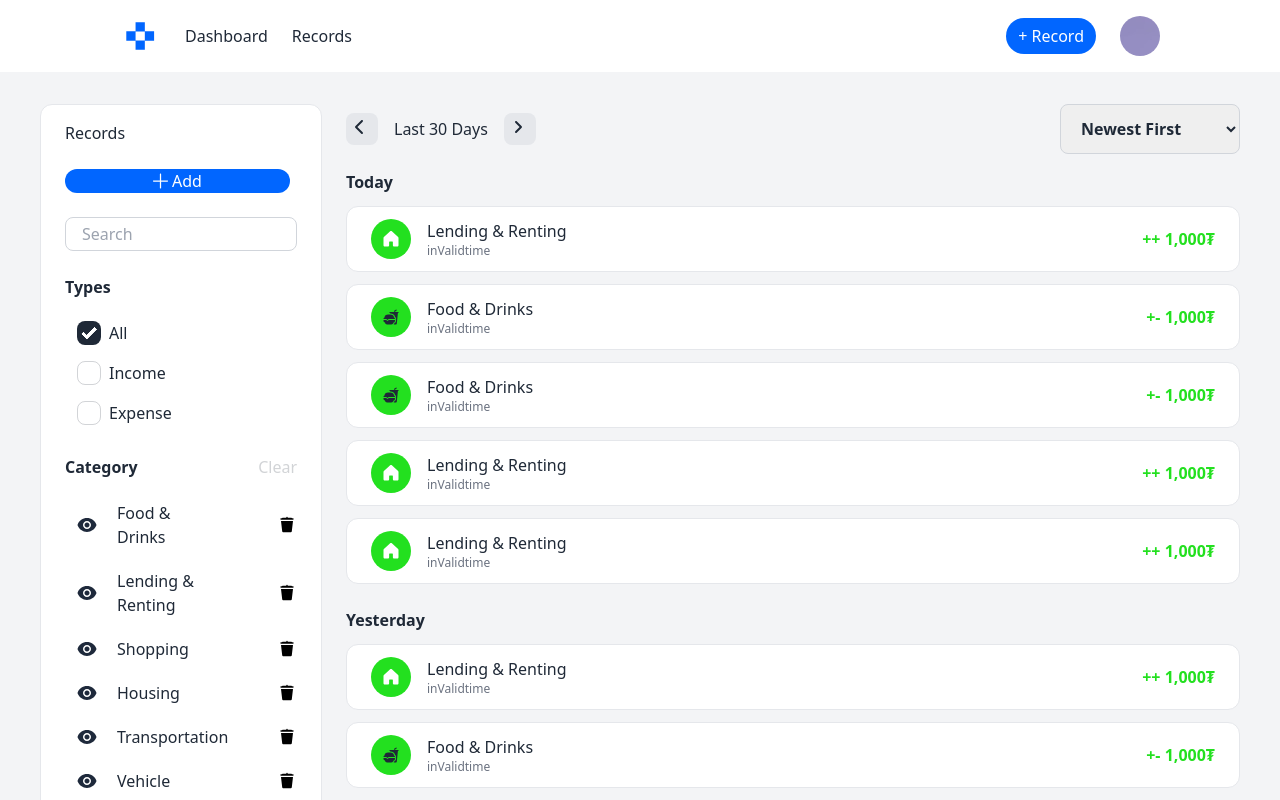
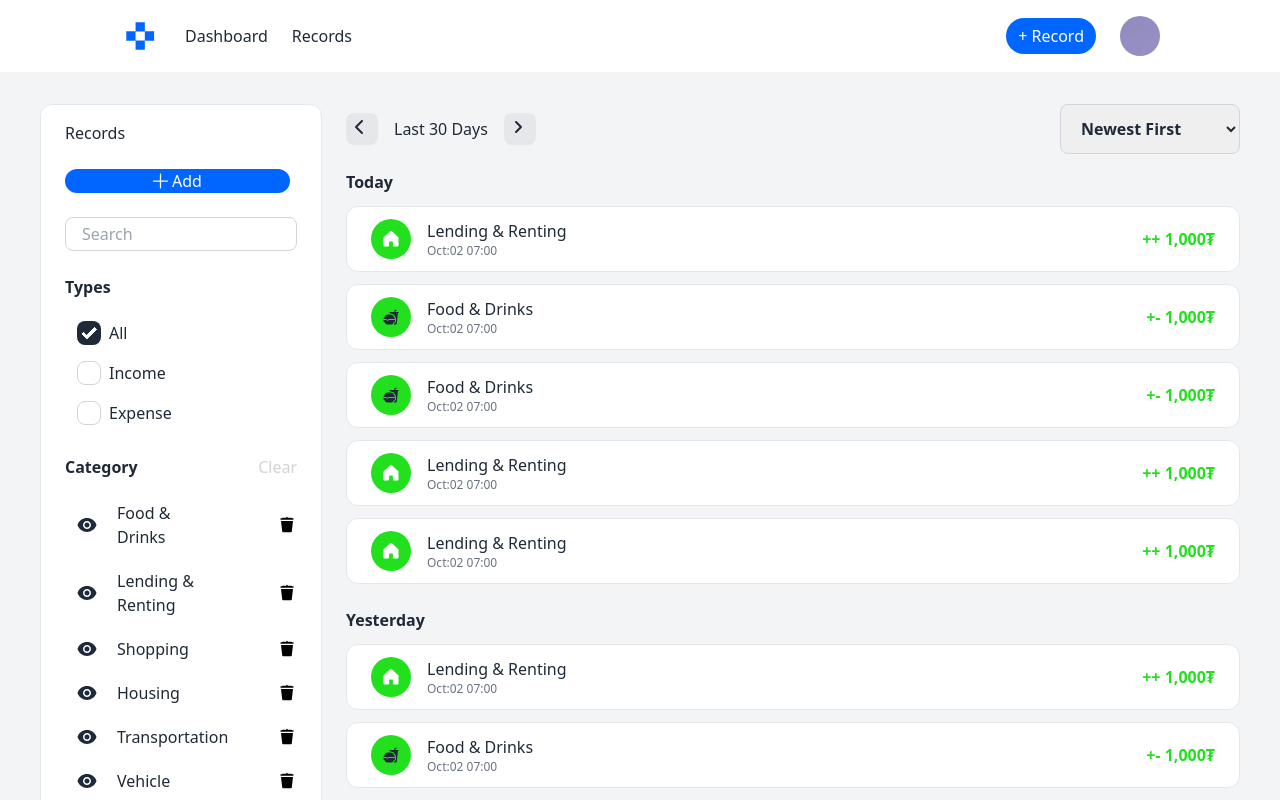
Before and after one commit to munkhzay/trackerFRONT, a Next.js app: page /records in a window 1280 px wide. Shown: the top 800 px of the page. Built offline with nearby package versions, Linux system fonts and the light colour scheme.

Commit message:
dahin nvd ihlew

```diff
--- a/src/components/OneRecord.js
+++ b/src/components/OneRecord.js
@@ -1,3 +1,4 @@
+// import { format } from "date-fns";
 import { format } from "date-fns";
 import FoodExpense from "../../public/icons/FoodExpenseIcon";
 import RentIcon from "../../public/icons/RentIcon";
@@ -5,8 +6,8 @@ import IconCategory from "../../util/FindCategoryIcon";
 
 const OneRecord = (props) => {
   const { text, image, time, color, money, transaction_type } = props;
-  const date = new Date(time);
-  const farmated = isNaN(date) ? "inValidtime" : format(date, "HH:mm");
+  // const date = new Date(time);
+  // const farmated = isNaN(date) ? "inValidtime" : format(date, "HH:mm");
   const iconcolor = transaction_type === "Expense" ? "#F54949" : "#23E01F";
   const incomeorexp = transaction_type === "Expense" ? "-" : "+";
   const IconImg =
@@ -26,7 +27,10 @@ const OneRecord = (props) => {
         </div>
         <div className="flex flex-col">
           <p className="font-normal text-base">{text}</p>
-          <p className="font-normal text-xs text-[#6B7280]"> {farmated}</p>
+          <p className="font-normal text-xs text-[#6B7280]">
+            {" "}
+            {format(Date(time), "MMM:dd HH:mm")}
+          </p>
         </div>
       </div>
       <p className={`font-semibold text-base ]`} style={{ color: iconcolor }}>
--- a/src/components/Records.js
+++ b/src/components/Records.js
@@ -10,14 +10,14 @@ import MyCategories from "./Category";
 const Transaction = (props) => {
   const {
     myrecords,
-    onecategory,
+    selectedcategory,
     setMyrecords,
     allRecords,
     setAllRecords,
     categoryname,
     categories,
   } = props;
-
+  // console.log(selectedcategory);
   const [allselectedcategory, setAllselectedcategory] = useState([]);
   const [search] = useQueryState("search");
   const filteredproducts = myrecords.filter((item) => {
@@ -26,23 +26,21 @@ const Transaction = (props) => {
   });
 
   // const allSelectedRecords = selectedcategory.map((product) => {
-  //   const filteredrecordsByCategories = filteredproducts.filter((record) => record.categoryid === product.categoryid);
+  //   const filteredrecordsByCategories = filteredproducts.filter(
+  //     (record) => record.categoryid === product.categoryid
+  //   );
+
+  //   return filteredrecordsByCategories;
   // });
+  // console.log(allSelectedRecords);
 
-  // console.log(allselectedrecords);
   // console.log(filteredrecordsByCategories);
-
-  // const filteredrecordsByCategories = filteredproducts.filter((record) => {
-  //   const selectCategory = record.find(
-  //     (categoryid) => categoryid === onecategory.categorid
-  //   );
-  //   console.log(selectCategory);
-  //   return selectCategory;
-  // });
-  // console.log(filteredrecordsByCategories);
+  const filteredrecordsByCategories = filteredproducts.filter((records) => {
+    console.log(records);
+  });
   return (
     <div>
-      {/* {filteredrecordsByCategories?.map((item) => {
+      {filteredproducts?.map((item) => {
         return (
           <OneRecord
             key={item.userid}
@@ -51,7 +49,7 @@ const Transaction = (props) => {
             money={item.amount}
           />
         );
-      })} */}
+      })}
     </div>
   );
 };
--- a/src/pages/index.js
+++ b/src/pages/index.js
@@ -26,8 +26,9 @@ const Home = () => {
   const [allRecords, setAllRecords] = useState([]);
   const [category, setCategory] = useState();
   const [search, setSearch] = useQueryState("search");
-  const [selectedcategory, setSelectedCategory] = useState([]);
-
+  const [selectedCategory, setSelectedCategory] = useState([]);
+  const [selectedCategoryEyes, setSelectedCategoryEyes] = useState([]);
+  const [toggle, setToggle] = useState(true);
   const getCategories = async () => {
     const { data } = await axios.get("http://localhost:8070/api/category");
     const formattedCategories = data.map((category) => {
@@ -67,7 +68,8 @@ const Home = () => {
   };
 
   const onSelectCategory = (onecategory) => {
-    setSelectedCategory(onecategory);
+    //   setSelectedCategory([onecategory, ...selectedCategory]);
+    //   console.log(selectedCategory);
     const updatedCategory = category.map((category) => {
       if (category.categoryid === onecategory.categoryid) {
         return {
@@ -79,7 +81,6 @@ const Home = () => {
     });
     setCategory(updatedCategory);
   };
-  console.log(selectedcategory);
 
   const handleAll = () => {
     setMyrecords(allRecords);
@@ -97,6 +98,7 @@ const Home = () => {
 
   return (
     <div>
+      {/* <input type="checkbox" className="toggle" defaultChecked /> */}
       {showAdd && (
         <div className="z-30 fixed top-0 left-0 right-0 bottom-0 bg-gray-400 flex justify-center items-center">
           <AddRecord onCloseModal={handleAdd} refetchRecord={sortTransaction} />
@@ -205,7 +207,7 @@ const Home = () => {
                   myrecords={myrecords}
                   allRecords={allRecords}
                   setAllRecords={setAllRecords}
-                  onecategory={selectedcategory}
+                  selectedcategory={selectedCategory}
                 />
               </div>
               <p className="font-semibold text-base"> Yesterday </p>
```
